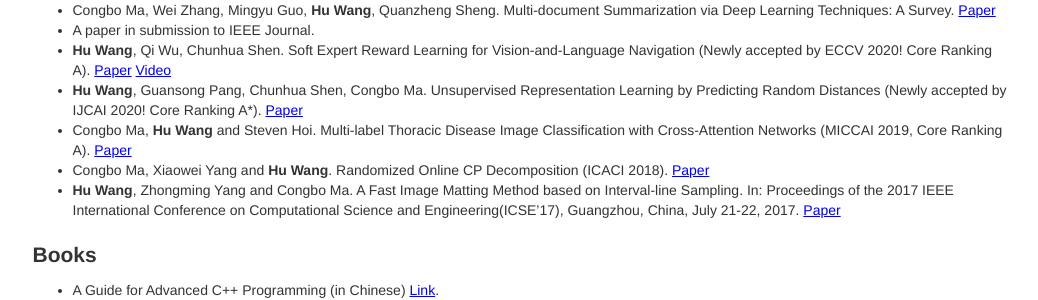
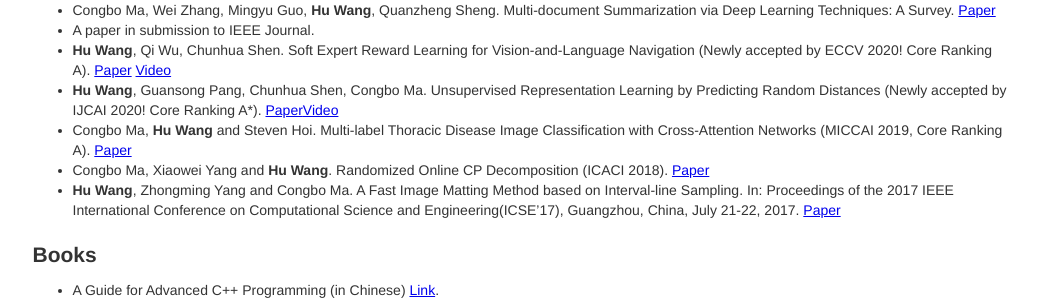
Before and after one commit to billhhh/whblog-omega, a Jekyll site: the page res/index.html, which Jekyll copies as it is, in a window 1280 px wide and 900 px high, scrolled down 512 px. Shown: the part 158-458 px from the top of the window, without its empty margins (120-1158 px from the left). Built offline with Jekyll 4.4.1, drawn with Linux system fonts in a browser that asks for light colours.

Commit message:
Update index.html

```diff
--- a/res/index.html
+++ b/res/index.html
@@ -75,7 +75,7 @@
             <strong>Hu Wang</strong>, Qi Wu, Chunhua Shen. Soft Expert Reward Learning for Vision-and-Language Navigation (Newly accepted by ECCV 2020! Core Ranking A). <a href = "https://www.ecva.net/papers/eccv_2020/papers_ECCV/papers/123540120.pdf">Paper</a> <a href = "https://www.youtube.com/watch?v=mTMHju4F2UU">Video</a>
           </li>
           <li>
-            <strong>Hu Wang</strong>, Guansong Pang, Chunhua Shen, Congbo Ma. Unsupervised Representation Learning by Predicting Random Distances (Newly accepted by IJCAI 2020! Core Ranking A*). <a href = "https://www.ijcai.org/Proceedings/2020/408">Paper</a>
+            <strong>Hu Wang</strong>, Guansong Pang, Chunhua Shen, Congbo Ma. Unsupervised Representation Learning by Predicting Random Distances (Newly accepted by IJCAI 2020! Core Ranking A*). <a href = "https://www.ijcai.org/Proceedings/2020/408">Paper</a><a href = "https://www.youtube.com/watch?v=IDr6hf6KP-4">Video</a>
           </li>
           <li>
             Congbo Ma, <strong>Hu Wang</strong> and Steven Hoi. Multi-label Thoracic Disease Image Classification with Cross-Attention Networks (MICCAI 2019, Core Ranking A). <a href = "https://link.springer.com/chapter/10.1007/978-3-030-32226-7_81">Paper</a>
```
